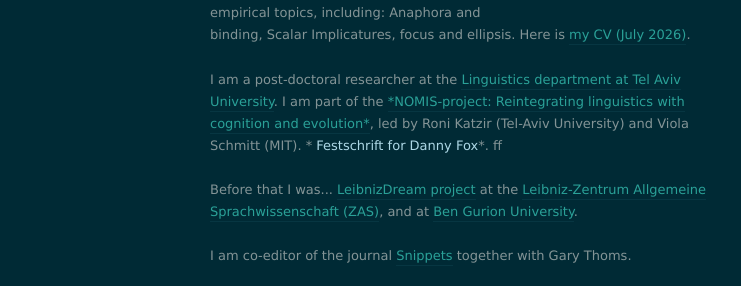
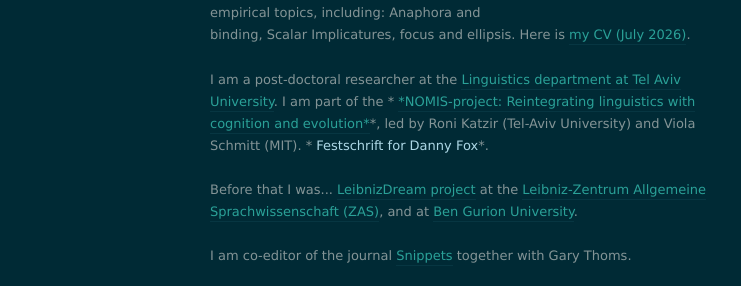
Before and after one commit to itaibassi/itaibassi.github.io, a Jekyll site: the page built from index.html, in a window 1280 px wide. Shown: the part 367-653 px from the top of the page, without its empty margins (180-921 px from the left). Built offline with Jekyll 4.4.1, drawn with Linux system fonts in a browser that asks for light colours; nearby versions of some CDN libraries; the list of posts is cut into pages by our own code.

Commit message:
Update index.html

```diff
--- a/index.html
+++ b/index.html
@@ -10,9 +10,9 @@
 
 <br><br>
 
- I am  a post-doctoral researcher at the <a href="https://en-humanities.tau.ac.il/linguistics"> Linguistics department at Tel Aviv University</a>. I am part of the <font color="lightblue"> <a href="https://nomisfoundation.ch/projects/reintegrating-linguistics/">*NOMIS-project: Reintegrating linguistics with cognition and evolution*</font></a>, led by Roni Katzir (Tel-Aviv University) and Viola Schmitt (MIT).
+ I am  a post-doctoral researcher at the <a href="https://en-humanities.tau.ac.il/linguistics"> Linguistics department at Tel Aviv University</a>. I am part of the *<font color="lightblue"> <a href="https://nomisfoundation.ch/projects/reintegrating-linguistics/">*NOMIS-project: Reintegrating linguistics with cognition and evolution*</font></a>*, led by Roni Katzir (Tel-Aviv University) and Viola Schmitt (MIT).
 
-*<font color="lightblue"> Festschrift for Danny Fox</font>*. ff
+*<font color="lightblue"> Festschrift for Danny Fox</font>*.
 
 
 
```
